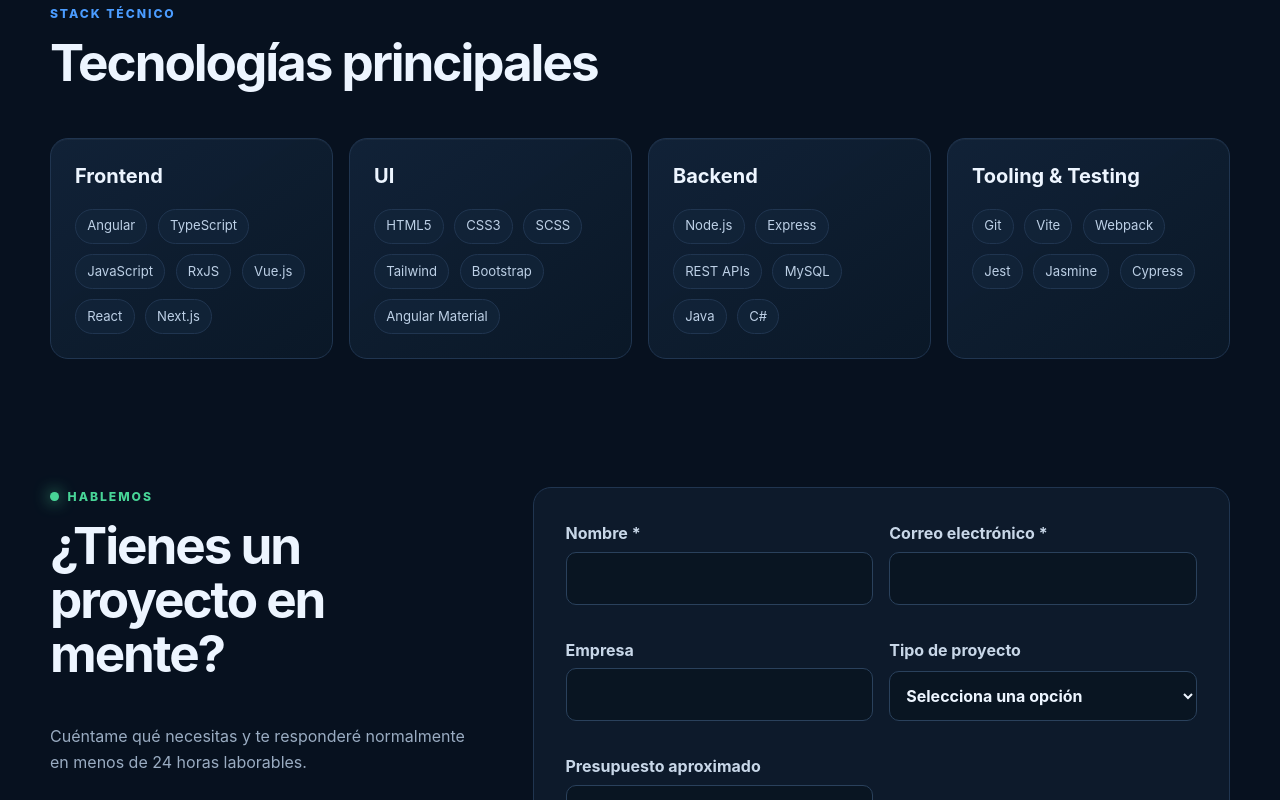
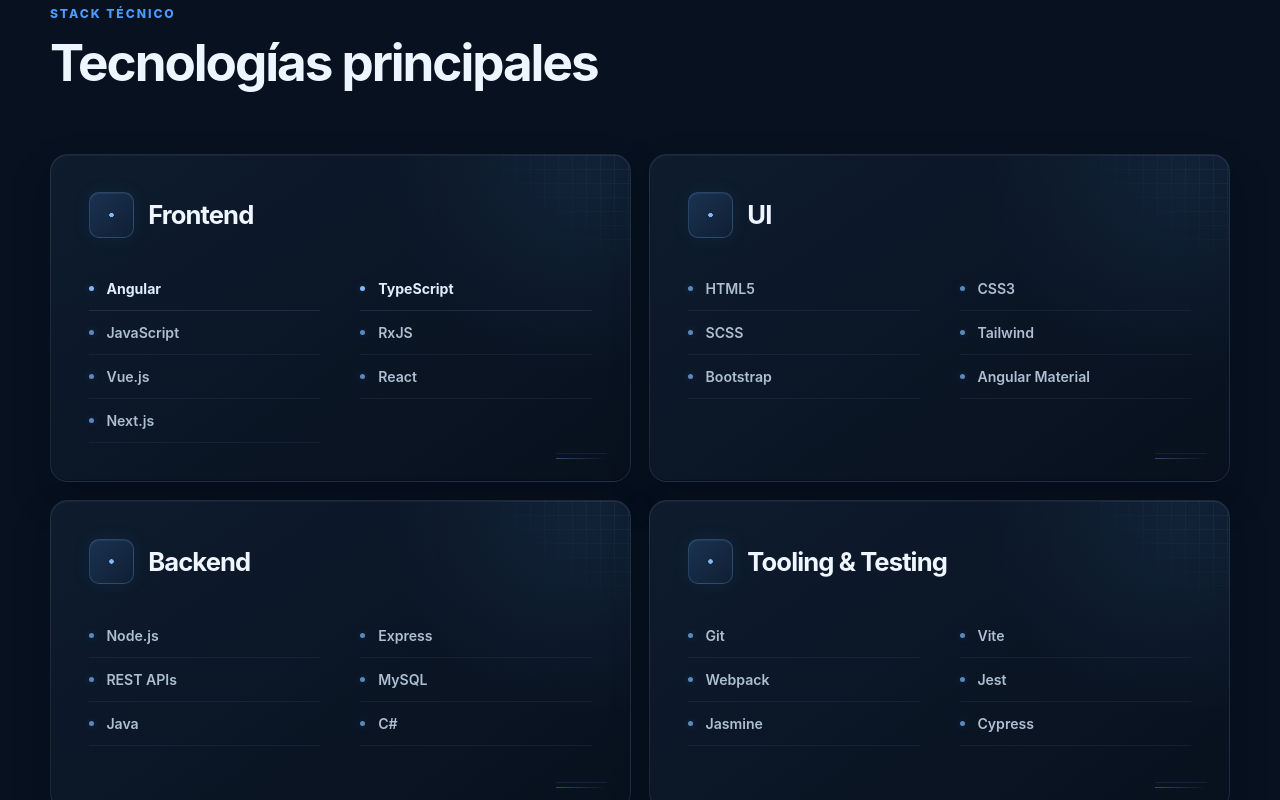
Before and after one commit to Asere2003/porfolio, an Angular app: page / in a window 1280 px wide. Shown: the part 5440-6240 px from the top of the page. Built offline with nearby package versions, Linux system fonts and the light colour scheme.

Commit message:
new changes tecnologies

```diff
--- a/src/app/features/home/home.ts
+++ b/src/app/features/home/home.ts
@@ -216,9 +216,9 @@
       </div>
       <div class="card-grid technologies">
         @for (group of technologies; track group.name) {
-          <article class="card">
+          <article class="card stack-panel">
             <h3>{{ group.name }}</h3>
-            <div class="chips">
+            <div class="chips stack-technologies">
               @for (technology of group.technologies; track technology) {
                 <span>{{ technology }}</span>
               }
--- a/src/styles.scss
+++ b/src/styles.scss
@@ -1211,8 +1211,133 @@
 .project-actions {
   margin-top: 2rem;
 }
-.technologies {
-  grid-template-columns: repeat(4, 1fr);
+#stack .section-heading {
+  margin-bottom: clamp(2.5rem, 5vw, 4rem);
+}
+#stack .technologies {
+  grid-template-columns: repeat(2, minmax(0, 1fr));
+  gap: 1.15rem;
+}
+#stack .stack-panel {
+  position: relative;
+  min-height: 310px;
+  overflow: hidden;
+  padding: clamp(1.65rem, 3vw, 2.35rem);
+  border: 1px solid rgba(133, 158, 190, 0.16);
+  border-radius: 18px;
+  background:
+    radial-gradient(circle at 92% 8%, rgba(77, 139, 218, 0.1), transparent 12rem),
+    linear-gradient(145deg, rgba(15, 29, 47, 0.96), rgba(8, 17, 29, 0.97));
+  box-shadow:
+    inset 0 1px rgba(255, 255, 255, 0.045),
+    inset 0 -1px rgba(1, 7, 15, 0.35),
+    0 18px 42px rgba(1, 6, 14, 0.2);
+  isolation: isolate;
+  transition:
+    border-color 200ms var(--ease),
+    box-shadow 200ms var(--ease),
+    transform 200ms var(--ease);
+}
+#stack .stack-panel::before {
+  position: absolute;
+  z-index: -1;
+  top: 0;
+  right: 0;
+  width: 8rem;
+  height: 6rem;
+  content: '';
+  background-image:
+    linear-gradient(rgba(132, 166, 207, 0.075) 1px, transparent 1px),
+    linear-gradient(90deg, rgba(132, 166, 207, 0.075) 1px, transparent 1px);
+  background-size: 14px 14px;
+  -webkit-mask-image: linear-gradient(to bottom left, black, transparent 78%);
+  mask-image: linear-gradient(to bottom left, black, transparent 78%);
+  pointer-events: none;
+}
+#stack .stack-panel::after {
+  position: absolute;
+  z-index: -1;
+  right: 1.4rem;
+  bottom: 1.35rem;
+  width: 3.2rem;
+  height: 1px;
+  content: '';
+  background: linear-gradient(90deg, rgba(86, 157, 239, 0.42), transparent);
+  box-shadow: 0 -5px rgba(86, 157, 239, 0.12);
+  pointer-events: none;
+}
+#stack .stack-panel:hover {
+  border-color: rgba(111, 169, 236, 0.34);
+  box-shadow:
+    inset 0 1px rgba(255, 255, 255, 0.06),
+    inset 0 -1px rgba(1, 7, 15, 0.4),
+    0 23px 50px rgba(1, 6, 14, 0.27),
+    0 0 28px rgba(61, 127, 207, 0.065);
+  transform: translateY(-3px);
+}
+#stack .stack-panel h3 {
+  display: flex;
+  align-items: center;
+  gap: 0.9rem;
+  margin: 0 0 1.85rem;
+  color: #eff6ff;
+  font-size: clamp(1.25rem, 2vw, 1.6rem);
+  letter-spacing: -0.035em;
+}
+#stack .stack-panel h3::before {
+  width: 2.7rem;
+  height: 2.7rem;
+  flex: 0 0 2.7rem;
+  border: 1px solid rgba(117, 172, 239, 0.24);
+  border-radius: 10px;
+  content: '';
+  background:
+    radial-gradient(circle, #82b8f7 0 2px, transparent 2.5px),
+    linear-gradient(135deg, rgba(76, 145, 225, 0.2), rgba(32, 61, 98, 0.16));
+  box-shadow:
+    inset 0 1px rgba(255, 255, 255, 0.06),
+    0 0 18px rgba(59, 130, 214, 0.09);
+}
+#stack .stack-technologies {
+  display: grid;
+  grid-template-columns: repeat(2, minmax(0, 1fr));
+  gap: 0 2.5rem;
+}
+#stack .stack-technologies span {
+  position: relative;
+  display: flex;
+  min-height: 44px;
+  align-items: center;
+  gap: 0.8rem;
+  padding: 0.55rem 0;
+  border: 0;
+  border-bottom: 1px solid rgba(128, 155, 187, 0.09);
+  border-radius: 0;
+  background: transparent;
+  color: #aebfd2;
+  font-size: 0.88rem;
+  font-weight: 560;
+  line-height: 1.35;
+}
+#stack .stack-technologies span::before {
+  width: 5px;
+  height: 5px;
+  flex: 0 0 5px;
+  border: 0;
+  border-radius: 50%;
+  content: '';
+  background: rgba(126, 184, 251, 0.7);
+  box-shadow: 0 0 8px rgba(75, 156, 255, 0.24);
+}
+#stack .stack-panel:first-child .stack-technologies span:nth-child(-n + 2) {
+  border-bottom-color: rgba(103, 166, 241, 0.16);
+  background: transparent;
+  color: #dfedfc;
+  font-weight: 680;
+}
+#stack .stack-panel:first-child .stack-technologies span:nth-child(-n + 2)::before {
+  background: #82b8f7;
+  box-shadow: 0 0 10px rgba(70, 145, 230, 0.3);
 }
 .contact {
   display: grid;
@@ -1396,6 +1521,9 @@
   }
   .browser-mockup {
     transform: none;
+  }
+  #stack .technologies {
+    grid-template-columns: repeat(2, minmax(0, 1fr));
   }
 }
 @media (max-width: 640px) {
@@ -1566,6 +1694,21 @@
   .project-actions {
     grid-template-columns: minmax(0, 1fr);
   }
+  #stack .technologies {
+    grid-template-columns: minmax(0, 1fr);
+    gap: 0.9rem;
+  }
+  #stack .stack-panel {
+    min-height: 0;
+    padding: 1.4rem;
+  }
+  #stack .stack-panel h3 {
+    margin-bottom: 1.35rem;
+  }
+  #stack .stack-technologies {
+    grid-template-columns: minmax(0, 1fr);
+    gap: 0;
+  }
   h1 {
     font-size: clamp(2.7rem, 15vw, 4rem);
   }
```
